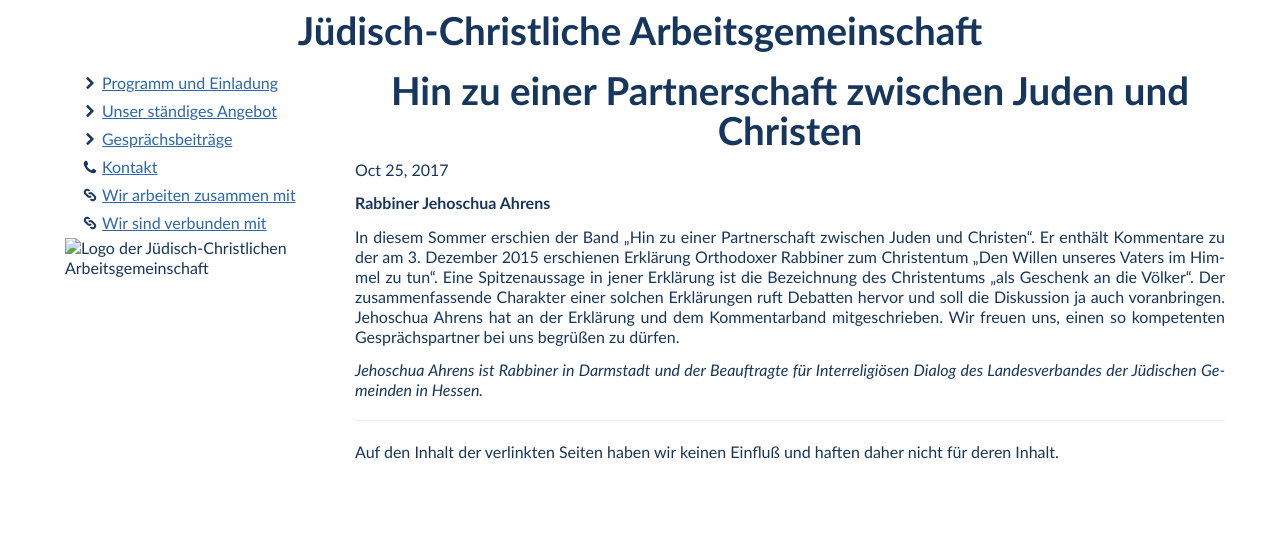
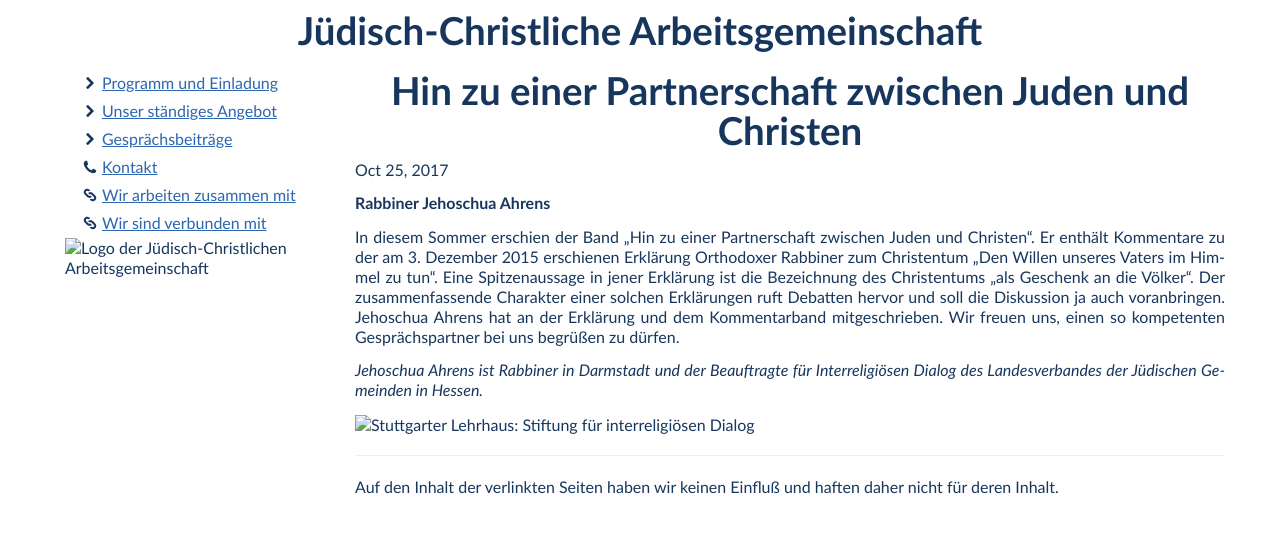
Before and after one commit to white-gecko/jcha.de, a Jekyll site: the page built from _posts/2017-10-25-Ahrens.md, in a window 1280 px wide. Shown: the top 533 px of the page. Built offline with Jekyll 4.4.1, drawn with Linux system fonts in a browser that asks for light colours.

Commit message:
Sponsorenlogo hinzugefuegt

```diff
--- a/_posts/2017-10-25-Ahrens.md
+++ b/_posts/2017-10-25-Ahrens.md
@@ -15,3 +15,5 @@
 *Jehoschua Ahrens
 ist Rabbiner in Darmstadt
 und der Beauftragte für Interreligiösen Dialog des Landesverbandes der Jüdischen Gemeinden in Hessen.*
+
+![Stuttgarter Lehrhaus: Stiftung für interreligiösen Dialog](images/StuttgLehrhLogo2016.jpg)
```
Also changed, not shown: images/StuttgLehrhLogo2016.jpg (renamed from images/Stuttgarter_Lehrhaus_Logo_2016Grosz.jpg).
